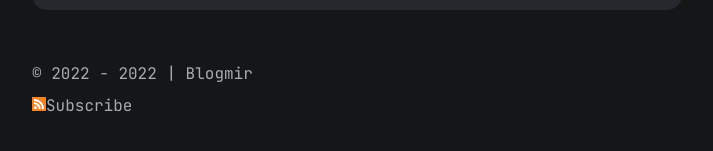
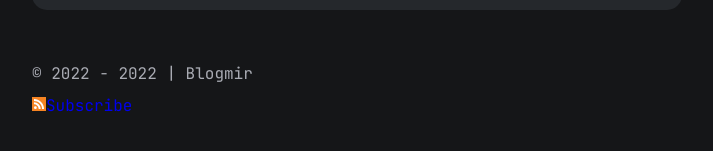
Before and after one commit to SoMir0/blogmir, a Jekyll site: the page built from index.md, in a window 1280 px wide. Shown: the part 713-864 px from the top of the page, without its empty margins (283-996 px from the left). Built offline with Jekyll 4.4.1, drawn with Linux system fonts in a browser that asks for light colours.

Commit message:
Fixed color and removed extra files

```diff
--- a/_includes/footer.html
+++ b/_includes/footer.html
@@ -1,4 +1,4 @@
 <footer>
   <p>&copy; 2022 - {{ 'now' | date: "%Y" }} | {{site.title}}</p>
-  <a href="/feed.xml"><img src="{{site.baseurl}}/assets/icons/rss.svg" alt="rss" width=14 height=14 />Subscribe</a>
+  <a href="/feed.xml"><img src="{{site.baseurl}}/assets/icons/rss.svg" alt="rss" width=14 height=14 style="color=#a9abb3;" />Subscribe</a>
 </footer>
--- a/assets/css/blog.css
+++ b/assets/css/blog.css
@@ -38,10 +38,6 @@ header .site-title {
   font-weight: bolder;
   line-height: 110%;
   color: var(--white-1);
-}
-footer a {
-  color: var(--white-2);
-  text-decoration: none;
 }
 main {
   margin: 0 auto;
--- a/assets/css/post.css
+++ b/assets/css/post.css
@@ -37,10 +37,6 @@ body {
 }
 header {
   padding: 2rem 0 4rem 0;
-}
-footer a {
-  color: var(--white-2);
-  text-decoration: none;
 }
 .site-title {
   font-size: 1.4rem;
```
Also changed, not shown: 2 other files.
